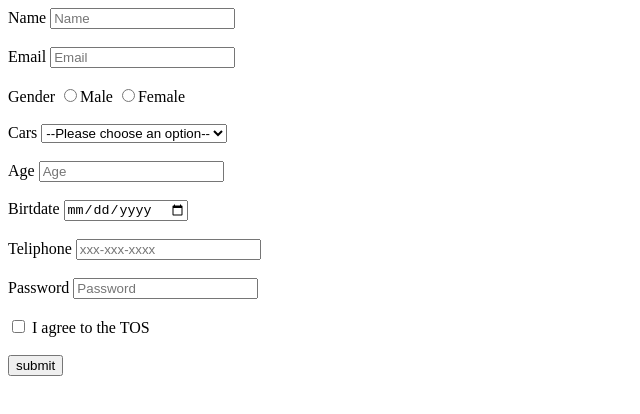
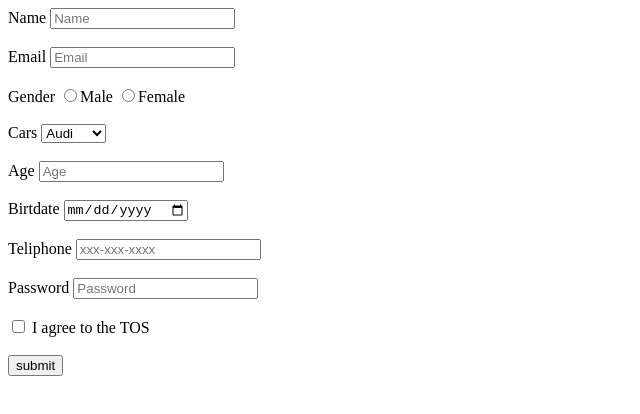
Before and after one commit to acciojob/signup-form-car-shubhangiBhapkar, a website: page main.html in a window 1280 px wide. Shown: the whole page, without its empty margins (0-640 px from the left). Drawn offline with Linux system fonts and the light colour scheme.

Commit message:
created a submission

```diff
--- a/main.html
+++ b/main.html
@@ -22,8 +22,7 @@
 		<br><br>
 
 		<labe for="cars">Cars</labe>
-		<select required id="cars" >
-			<option value="" disabled selected>--Please choose an option--</option>
+		<select required id="cars" placeholder="--Please choose an option--">
 			<option>Audi</option>
 			<option>BMW</option>
 			<option>Ferrari</option>
```
